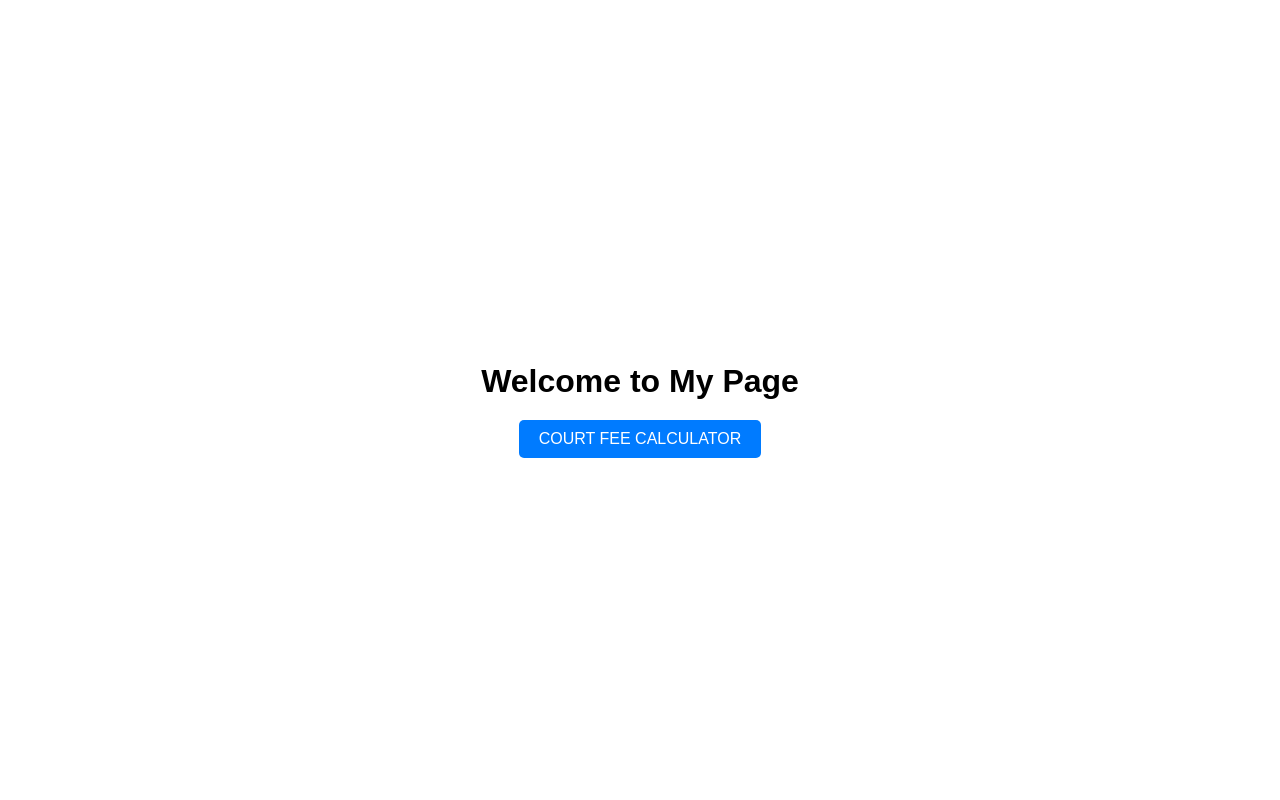
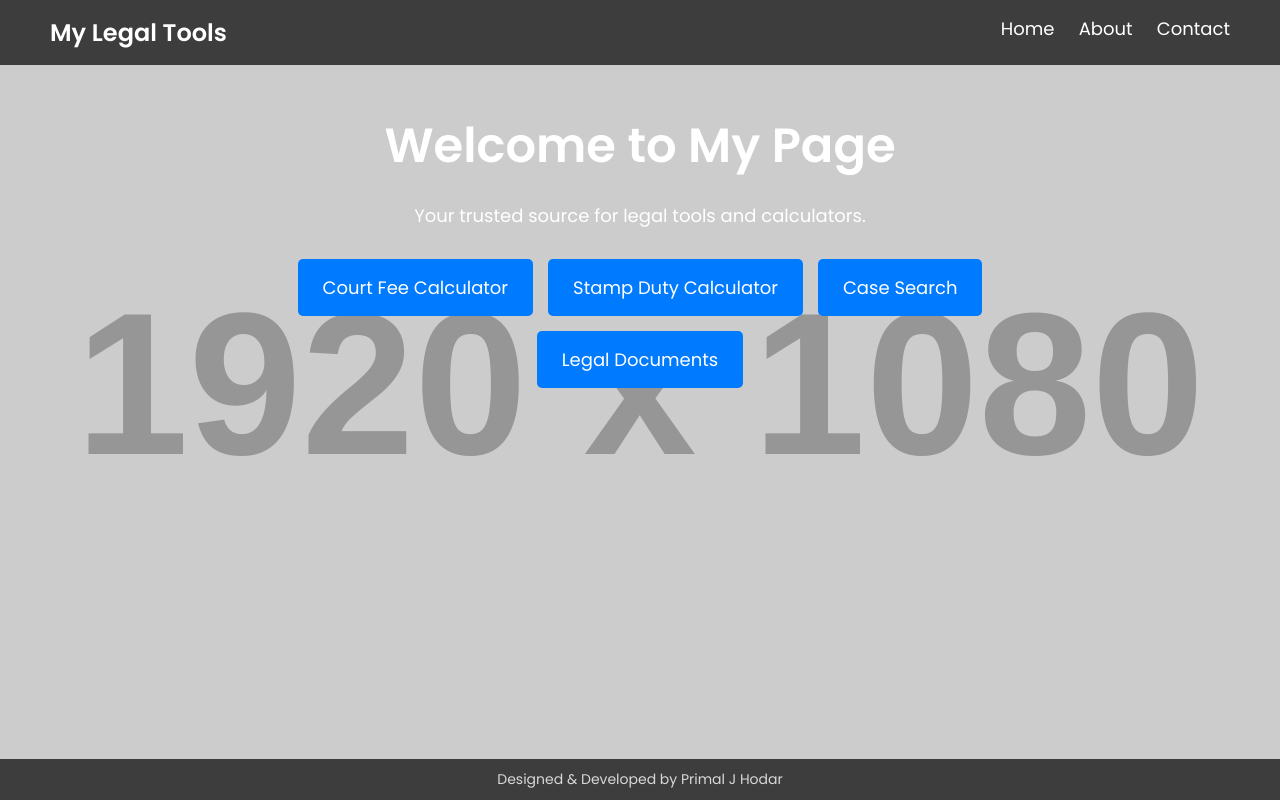
Before and after one commit to parimalhodar/home, a plain HTML site: page index.html in a window 1280 px wide. Drawn offline with Linux system fonts and the light colour scheme; placeholder pictures from the web are drawn by us.

Commit message:
Update index.html

```diff
--- a/index.html
+++ b/index.html
@@ -3,37 +3,151 @@
 <head>
     <meta charset="UTF-8">
     <meta name="viewport" content="width=device-width, initial-scale=1.0">
-    <title>Welcome Page</title>
+    <title>Welcome | Court Fee Calculator</title>
     <style>
+        /* Global Styles */
+        * {
+            margin: 0;
+            padding: 0;
+            box-sizing: border-box;
+            font-family: 'Poppins', sans-serif;
+        }
         body {
+            background-image: url('https://via.placeholder.com/1920x1080'); /* Replace with your image URL */
+            background-size: cover;
+            background-position: center;
+            color: white;
+            text-align: center;
             display: flex;
             flex-direction: column;
-            justify-content: center;
             align-items: center;
-            height: 100vh;
+            min-height: 100vh;
+            padding-top: 60px;
+        }
+
+        /* Navigation Bar */
+        .navbar {
+            position: fixed;
+            top: 0;
+            width: 100%;
+            background: rgba(0, 0, 0, 0.7);
+            display: flex;
+            justify-content: space-between;
+            padding: 15px 50px;
+            backdrop-filter: blur(5px);
+            z-index: 1000;
+        }
+        .navbar h2 {
+            color: #fff;
+            font-size: 24px;
+        }
+        .navbar a {
+            color: white;
+            text-decoration: none;
+            margin-left: 20px;
+            font-size: 18px;
+            transition: color 0.3s ease-in-out;
+        }
+        .navbar a:hover {
+            color: #00c3ff;
+        }
+
+        /* Main Content */
+        .container {
             text-align: center;
-            font-family: Arial, sans-serif;
-            margin: 0;
+            margin-top: 50px;
+            max-width: 800px;
         }
         h1 {
+            font-size: 3rem;
             margin-bottom: 20px;
+            animation: fadeIn 2s ease-in-out;
         }
-        button {
-            padding: 10px 20px;
-            font-size: 16px;
+        p {
+            font-size: 18px;
+            margin-bottom: 30px;
+            animation: fadeIn 2s ease-in-out;
+        }
+
+        /* Buttons */
+        .btn-container {
+            display: flex;
+            gap: 15px;
+            flex-wrap: wrap;
+            justify-content: center;
+        }
+        .btn {
+            padding: 15px 25px;
+            font-size: 18px;
             cursor: pointer;
-            background-color: #007bff;
+            background: #007bff;
             color: white;
             border: none;
             border-radius: 5px;
+            transition: 0.3s ease;
+            text-decoration: none;
+            display: inline-block;
         }
-        button:hover {
-            background-color: #0056b3;
+        .btn:hover {
+            background: #0056b3;
+            transform: scale(1.1);
+        }
+
+        /* Footer */
+        footer {
+            margin-top: auto;
+            padding: 10px;
+            background: rgba(0, 0, 0, 0.7);
+            width: 100%;
+            position: absolute;
+            bottom: 0;
+            text-align: center;
+            font-size: 14px;
+            color: rgba(255, 255, 255, 0.8);
+        }
+
+        /* Animations */
+        @keyframes fadeIn {
+            from { opacity: 0; }
+            to { opacity: 1; }
+        }
+
+        /* Responsive */
+        @media (max-width: 768px) {
+            h1 { font-size: 2.5rem; }
+            .btn { font-size: 16px; padding: 12px 20px; }
+            .navbar { flex-direction: column; align-items: center; text-align: center; }
         }
     </style>
+    <link href="https://fonts.googleapis.com/css2?family=Poppins:wght@400;600&display=swap" rel="stylesheet">
 </head>
 <body>
-    <h1>Welcome to My Page</h1>
-    <button onclick="window.location.href='https://www.google.com'">COURT FEE CALCULATOR</button>
+
+    <!-- Navigation Bar -->
+    <div class="navbar">
+        <h2>My Legal Tools</h2>
+        <div>
+            <a href="#">Home</a>
+            <a href="#">About</a>
+            <a href="#">Contact</a>
+        </div>
+    </div>
+
+    <!-- Main Content -->
+    <div class="container">
+        <h1>Welcome to My Page</h1>
+        <p>Your trusted source for legal tools and calculators.</p>
+
+        <div class="btn-container">
+            <a href="https://parimalhodar.github.io/courtfee/" class="btn">Court Fee Calculator</a>
+            <a href="#" class="btn">Stamp Duty Calculator</a>
+            <a href="#" class="btn">Case Search</a>
+            <a href="#" class="btn">Legal Documents</a>
+        </div>
+    </div>
+
+    <!-- Footer -->
+    <footer>Designed & Developed by Primal J Hodar</footer>
+
 </body>
 </html>
```
